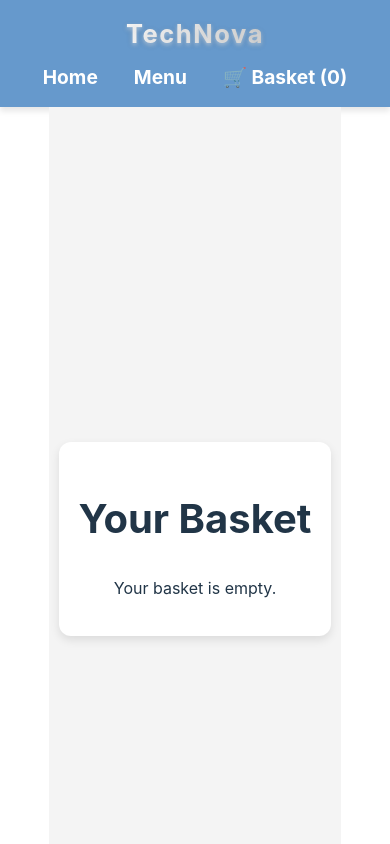
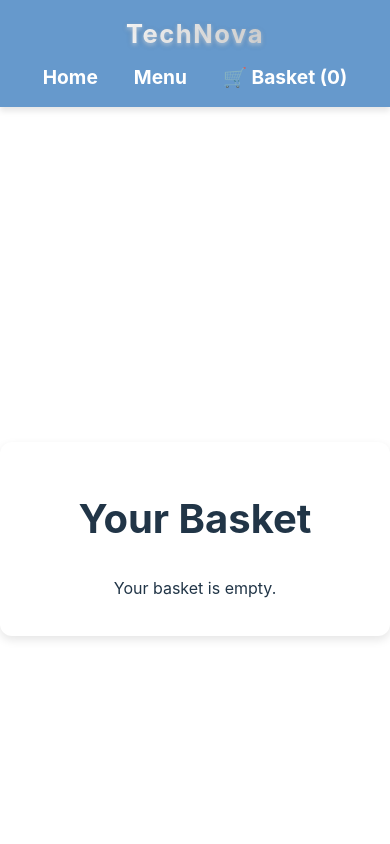
Before and after one commit to hamzas4011/ecommerce-app, a React (Vite) app: page /cart in a window 390 px wide. Shown: the top 844 px of the page. Built offline with nearby package versions, Linux system fonts and the light colour scheme.

Commit message:
test for size cart

```diff
--- a/src/pages/Cart.jsx
+++ b/src/pages/Cart.jsx
@@ -32,7 +32,7 @@ function Cart({ cart, setCart }) {
     };
 
     return (
-        <div className="cart-container">
+        <div className="cart-wrapper">
             <div className="cart">
                 <h1>Your Basket</h1>
                 {cart.length === 0 ? (
--- a/src/styles/Cart.css
+++ b/src/styles/Cart.css
@@ -1,10 +1,9 @@
-.cart-container {
+.cart-wrapper {
     display: flex;
     justify-content: center;
     align-items: center;
     min-height: 100vh;
-    background-color: #f4f4f4;
-    padding: 20px;
+    width: 100%;
 }
 
 .cart {
@@ -146,7 +145,7 @@
 }
 
 @media (max-width: 768px) {
-    .cart-container {
+    .cart-wrapper {
         padding: 10px;
     }
 
```
